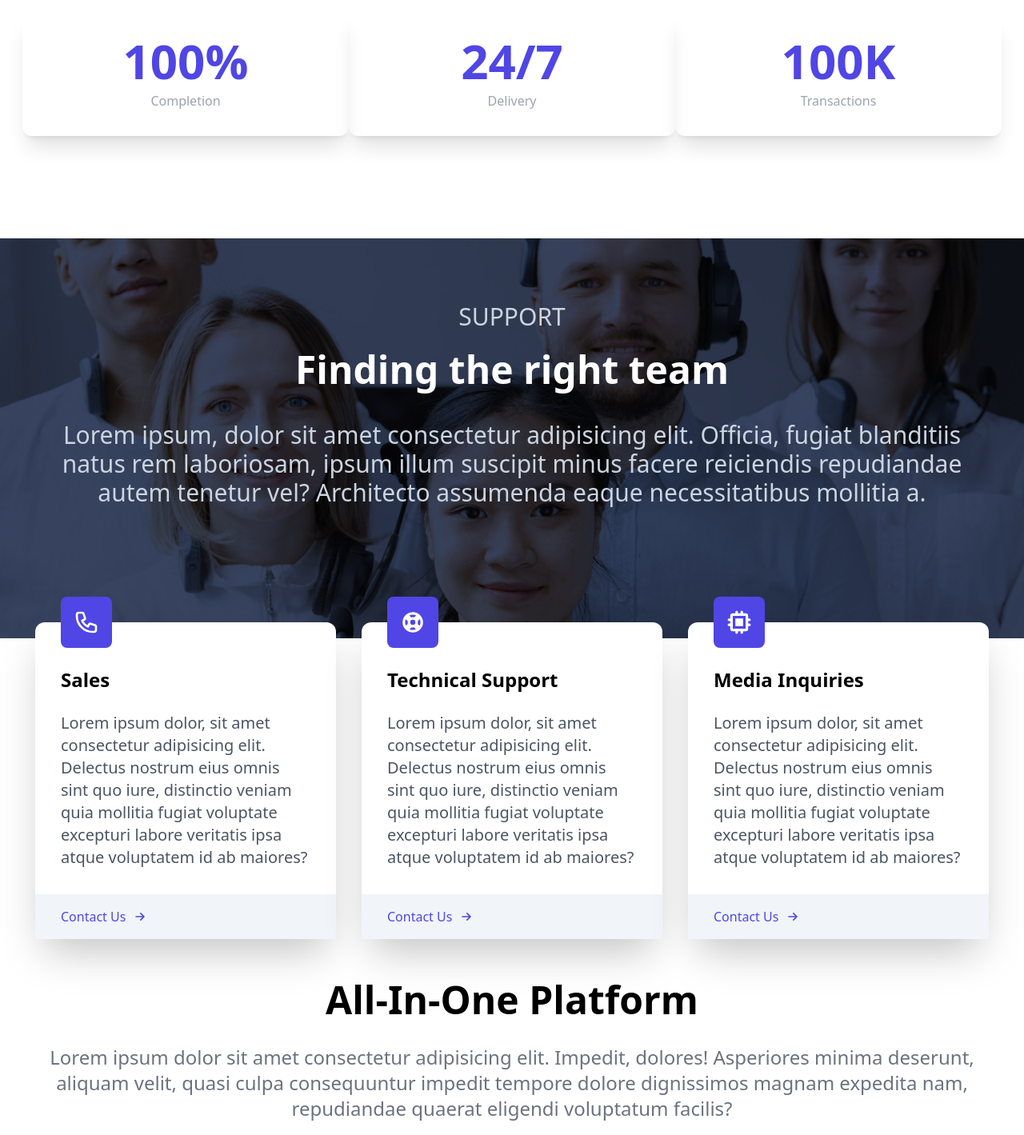
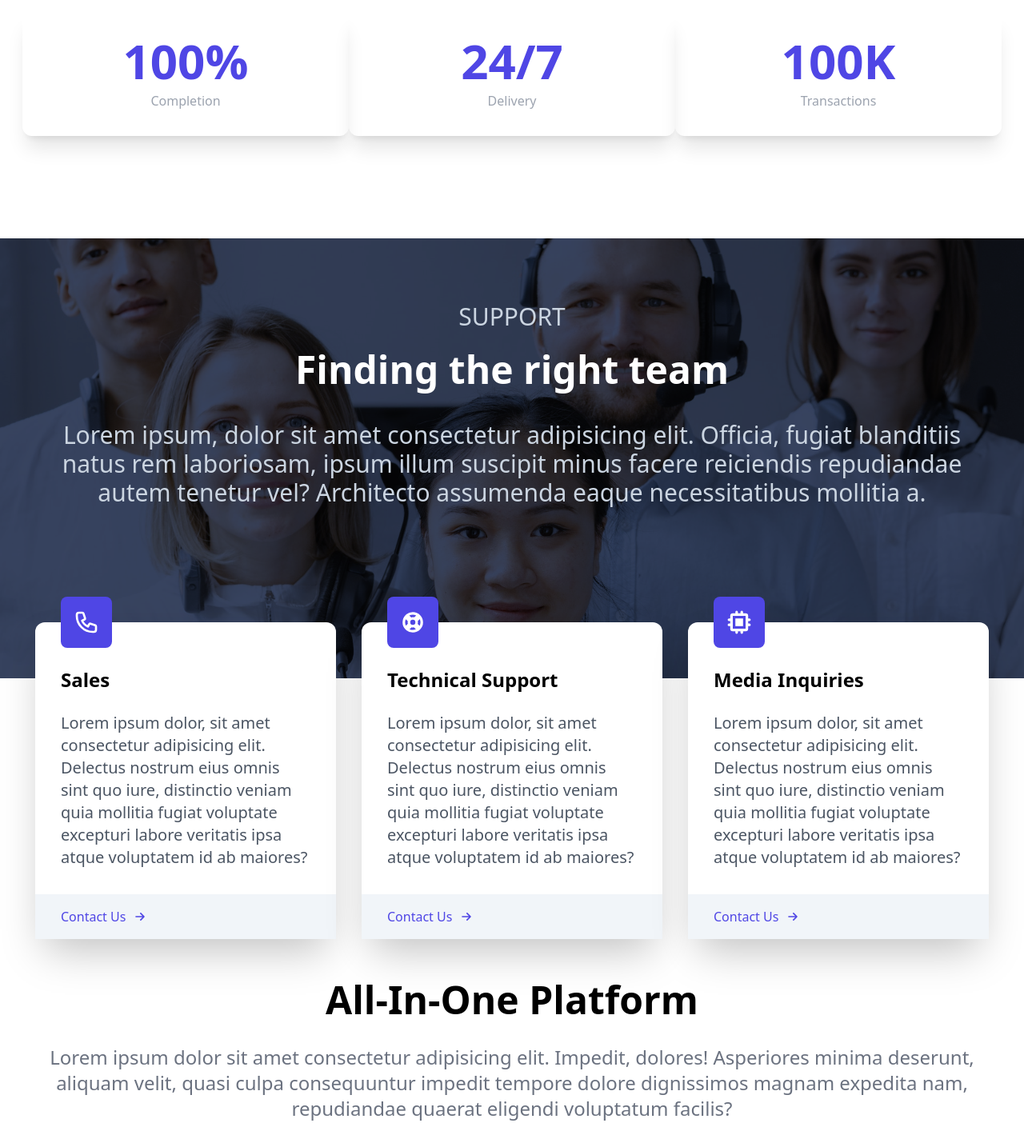
Before and after one commit to odb23/cloud-app-react, a React (Create React App) app: page / in a window 1280 px wide. Shown: the part 1118-2537 px from the top of the page at 80% size. Built offline with nearby package versions, Linux system fonts and the light colour scheme; the HTML template or start-up script is replaced by a standard one.

Commit message:
ui fixes

```diff
--- a/src/components/Support.jsx
+++ b/src/components/Support.jsx
@@ -7,19 +7,19 @@ import supportImage from '../assets/support.jpg'
 
 const Support = () => {
     return (
-        <div className='w-full h-screen mt-24'>
-            <div className='w-full h-[500px] bg-gray-900/90 absolute'>
+        <div className='w-full lg:h-screen mt-24'>
+            <div className='w-full h-[700px] md:h-[550px] bg-gray-900/90 absolute'>
                 <img className='w-full h-full object-cover mix-blend-overlay' src={supportImage} alt="support" />
             </div>
 
             <div className='max-w-[1240px] mx-auto text-white relative'>
-                <div className='px-6 py-12'>
+                <div className='px-4 py-12'>
                     <h2 className='text-3xl pt-8 text-slate-300 uppercase text-center'>SUPPORT</h2>
                     <h3 className='text-5xl font-bold py-6 text-center'>Finding the right team</h3>
                     <p className='py-4 text-3xl text-slate-300 text-center'>Lorem ipsum, dolor sit amet consectetur adipisicing elit. Officia, fugiat blanditiis natus rem laboriosam, ipsum illum suscipit minus facere reiciendis repudiandae autem tenetur vel? Architecto assumenda eaque necessitatibus mollitia a.</p>
                 </div>
 
-                <div className='grid grid-cols-1 lg:grid-cols-3 relative gap-x-8 gap-y-16 px-6 py-12 sm:pt-20 text-black'>
+                <div className='grid grid-cols-1 lg:grid-cols-3 relative gap-x-8 gap-y-16 px-6 pt-12 sm:pt-20 text-black'>
                     <div className='bg-white rounded-xl shadow-2xl'>
                         <div className='p-8'>
                             <PhoneIcon className='w-16 p-4 bg-indigo-600 text-white rounded-lg mt-[-4rem]' />
```
